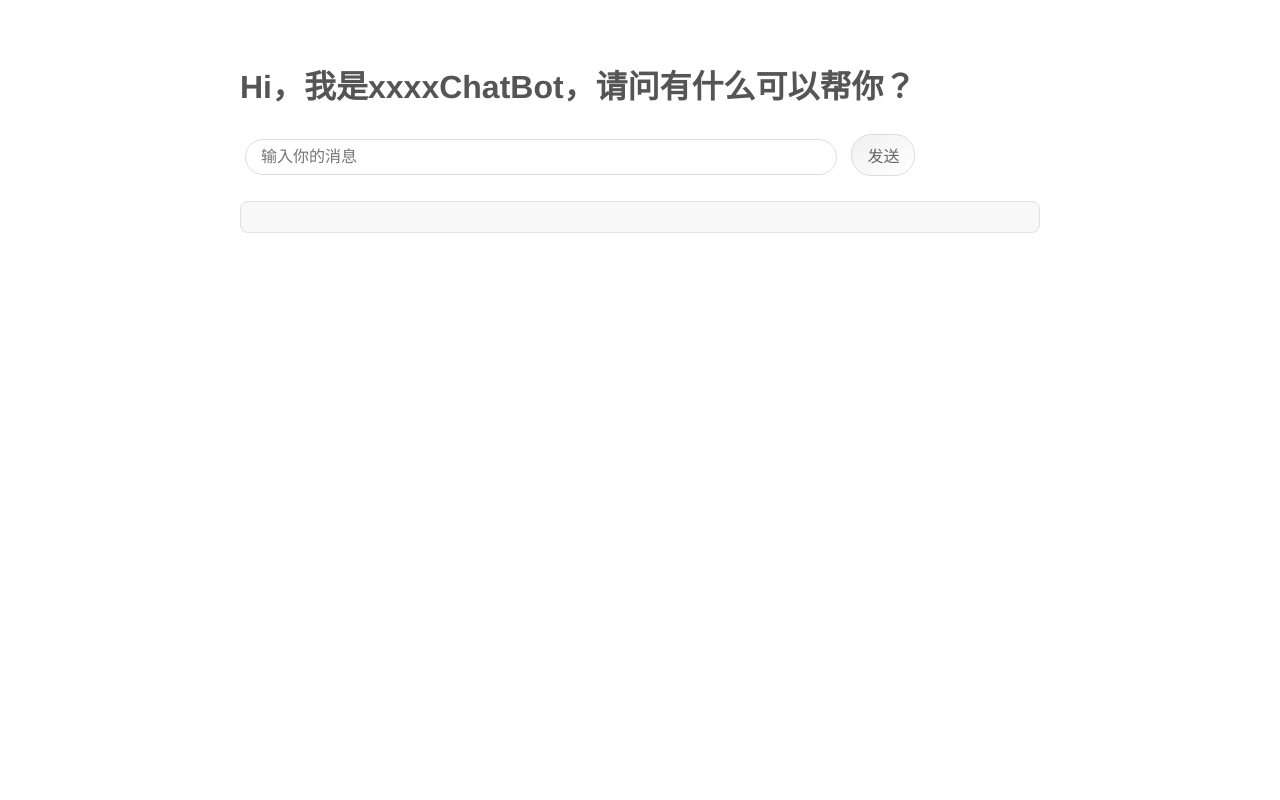
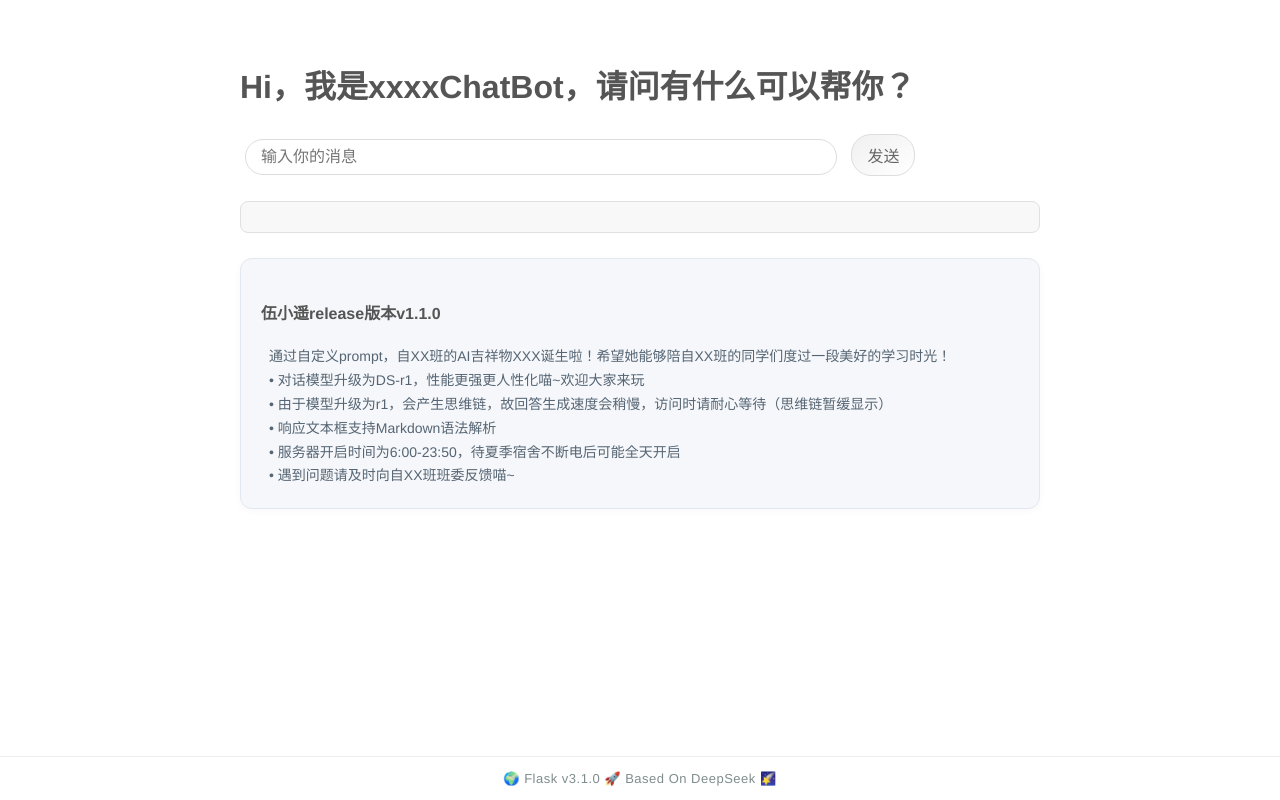
Before and after one commit to IcySkyhy/TinyYao_Chatbot, a Flask app: page / in a window 1280 px wide. Run offline with Flask 3, Linux system fonts and the light colour scheme; data that the repository does not hold is empty.

Commit message:
Update a new edition v1.1.1
Add bottom declaration and an announcement

```diff
--- a/templates/index.html
+++ b/templates/index.html
@@ -24,7 +24,7 @@
             color: #555;
         }
 
-        /* 加载提示及加载转圈动画样式 */
+        /* 加载提示样式 */
         #loading {
             display: none;
             color: #666;
@@ -61,7 +61,7 @@
             margin-top: 20px;
         }
 
-        /* 输入按钮及控件样式 */
+        /* 输入控件样式 */
         input, button {
             font-family: inherit;
             font-size: 16px;
@@ -93,7 +93,7 @@
             color: #333;
         }
 
-        /* Markdown渲染样式 */
+        /* Markdown增强样式 */
         #response h1, #response h2, #response h3 {
             color: #333;
             border-bottom: 1px solid #eee;
@@ -141,9 +141,55 @@
             padding: 8px;
             border: 1px solid #ddd;
         }
+
+        /* 新增公告栏样式 */
+        .announcement {
+            margin: 25px 0;
+            padding: 20px;
+            background: #f5f7fa;
+            border-radius: 12px;
+            border: 1px solid #e1e8f0;
+            box-shadow: 0 2px 8px rgba(0,0,0,0.03);
+        }
+
+        .announcement h3 {
+            margin: 0 0 12px 0;
+            color: #2c3e50;
+            font-size: 17px;
+            display: flex;
+            align-items: center;
+        }
+
+        .announcement h3::before {
+            content: "📢";
+            margin-right: 8px;
+        }
+
+        .announcement-content {
+            color: #566573;
+            font-size: 14px;
+            line-height: 1.7;
+            padding-left: 8px;
+        }
+
+        /* 新增底部声明样式 */
+        .footer {
+            position: fixed;
+            bottom: 0;
+            left: 0;
+            right: 0;
+            text-align: center;
+            padding: 14px;
+            background: rgba(255,255,255,0.9);
+            backdrop-filter: blur(4px);
+            border-top: 1px solid #eee;
+            color: #7f8c8d;
+            font-size: 13px;
+            letter-spacing: 0.5px;
+        }
     </style>
 
-    <!-- 依赖库，主要用于对markdown回复的渲染 -->
+    <!-- 依赖库 -->
     <script src="https://cdn.jsdelivr.net/npm/marked/marked.min.js"></script>
     <script src="https://cdn.jsdelivr.net/npm/dompurify/dist/purify.min.js"></script>
     <link rel="stylesheet" href="https://cdnjs.cloudflare.com/ajax/libs/highlight.js/11.7.0/styles/github.min.css">
@@ -155,6 +201,22 @@
     <button onclick="sendMessage()">发送</button>
     <div id="loading">░░░░░ 正在处理中...<div class="loader"></div></div>
     <div id="response"></div>
+
+    <!-- 新增公告栏 -->
+    <div class="announcement">
+        <h4>伍小遥release版本v1.1.0</h4>
+        <div class="announcement-content">
+            通过自定义prompt，自XX班的AI吉祥物XXX诞生啦！希望她能够陪自XX班的同学们度过一段美好的学习时光！<br>
+            • 对话模型升级为DS-r1，性能更强更人性化喵~欢迎大家来玩<br>
+            • 由于模型升级为r1，会产生思维链，故回答生成速度会稍慢，访问时请耐心等待（思维链暂缓显示）<br>
+            • 响应文本框支持Markdown语法解析<br>
+            • 服务器开启时间为6:00-23:50，待夏季宿舍不断电后可能全天开启<br>
+            • 遇到问题请及时向自XX班班委反馈喵~
+        </div>
+    </div>
+
+    <!-- 新增底部声明 -->
+    <div class="footer">🌍 Flask v3.1.0 🚀 Based On DeepSeek 🌠</div>
 
     <script>
         // 配置Markdown解析器
@@ -211,6 +273,9 @@
                 sendMessage();
             }
         });
+
+        // 在body样式中添加padding-bottom防止内容被底部遮挡
+        document.body.style.paddingBottom = "60px";
     </script>
 </body>
 </html>
```
Also changed, not shown: README.md.
